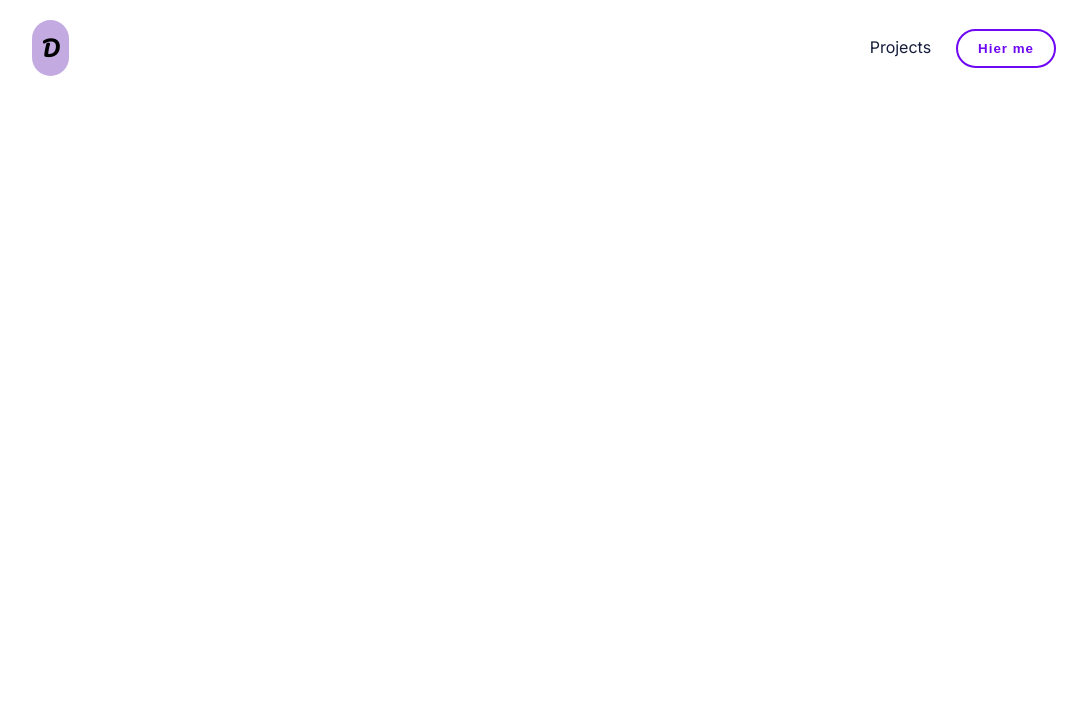
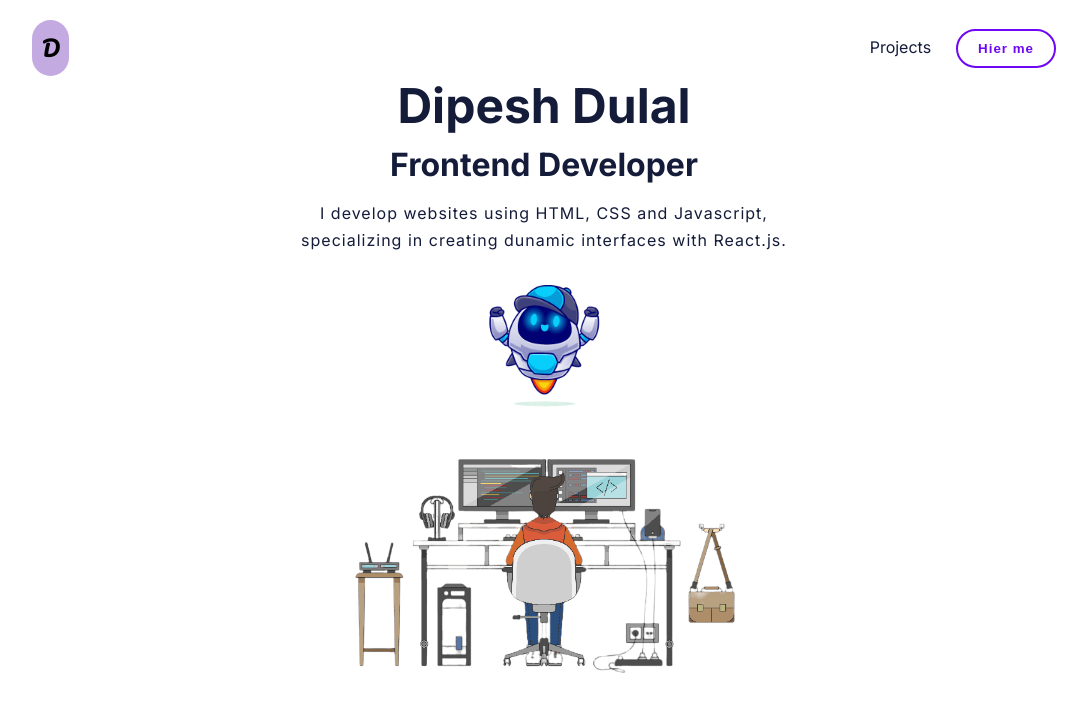
Before and after one commit to ddkogit/myPortfolio, a React (Vite) app: page / in a window 1280 px wide. Shown: the top 712 px of the page, without its empty margins (96-1183 px from the left). Built offline with nearby package versions, Linux system fonts and the light colour scheme.

Commit message:
home page design

```diff
--- a/src/index.css
+++ b/src/index.css
@@ -7,3 +7,12 @@
 body{
     font-family: "Inter", sans-serif;
 }
+
+.h1{
+    font-weight: bold;
+    font-size: 3rem;
+}
+.h2{
+    font-weight: bold;
+    font-size: 2rem;
+}
--- a/src/pages/Home.css
+++ b/src/pages/Home.css
@@ -3,9 +3,46 @@ body{
     color: #141C3A;
 }
 
+.name{
+    margin-bottom: 10px;
+}
+
 .home-container{
     max-width: 80vw;
     margin: 20px auto;
+}
+
+
+.home-main{
+    display: flex;
+    flex-direction: column;
+    align-items: center;
+
 
 
 }
+
+.home-content{
+    max-width: 500px;
+    text-align: center;
+    letter-spacing: 1px;
+    line-height: 1.7rem;
+
+
+}
+
+.avatar-img{
+    width: 150px;
+    margin-bottom: 50px;
+}
+
+img{
+    display: block;
+}
+.landscape-img{
+
+    width: 500px;
+    margin-bottom: 0;
+    margin-top: -100px;
+
+}
--- a/src/pages/Home.jsx
+++ b/src/pages/Home.jsx
@@ -5,6 +5,20 @@ function Home() {
   return (
     <div className="home-container">
       <Navbar />
+
+      <div className="home-main">
+
+
+      <div className="h1 name">Dipesh Dulal</div>
+      <div className="h2">Frontend Developer</div>
+      <p className="home-content">
+        I develop websites using HTML, CSS and Javascript, specializing in
+        creating dunamic interfaces with React.js.
+      </p>
+
+      <img className="avatar-img" src="/avatarbg.png" alt="avatar image" />
+      <img className="landscape-img" src="/landbg.png" alt="avatar image" />
+      </div>
     </div>
   );
 }
```
Also changed, not shown: public/avatarbg.png (added), public/landbg.png (added).
